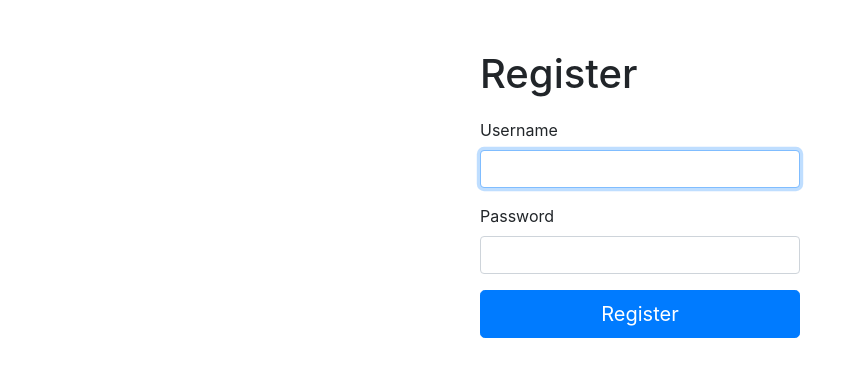
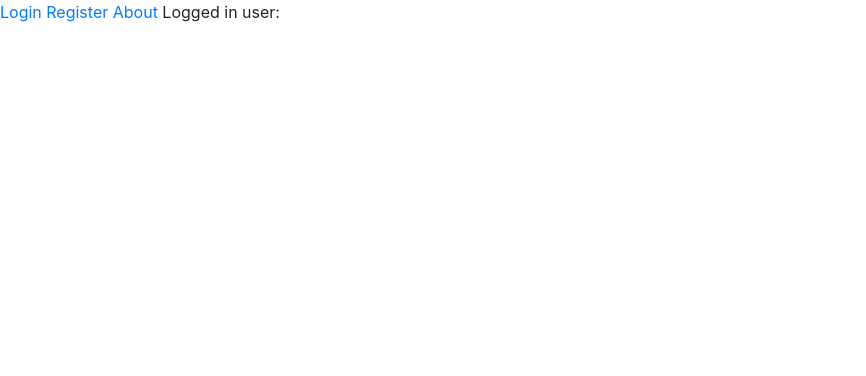
Before and after one commit to WojciechChrzastek/moto-app, a React (Create React App) app in the folder moto-frontend/: page / in a window 1280 px wide. Shown: the top 376 px of the page, without its empty margins (0-866 px from the left). Built offline with nearby package versions, Linux system fonts and the light colour scheme.

Commit message:
Add current state and dynamic view

```diff
--- a/moto-frontend/src/App.js
+++ b/moto-frontend/src/App.js
@@ -1,12 +1,80 @@
 import React, {Component} from 'react';
+
+import {
+  BrowserRouter as Router,
+  Route,
+  Link,
+  Redirect
+} from 'react-router-dom';
+
 import './App.css';
 
-import Registration from './Registration.js'
+import Login from './login.js'
+import Register from './Registration.js'
+import About from './about.js'
 
 class App extends Component {
+  state = { username: "", isAuthenticated : false };
+
+  updateUsername = () => {
+    const username = localStorage.getItem("username");
+    this.setState({ username: username });
+    if (username.length > 0) {
+      this.setState({isAuthenticated : true});
+      console.log("true");
+    } else {
+      this.setState({isAuthenticated : false});
+      console.log("false");
+    }
+  };
+
   render() {
-    return <Registration />
+    return (
+        <Router>
+          <div className="topMenu">
+            <Link to="/login">Login</Link>
+            <span> </span>
+            <Link to="/register">Register</Link>
+            <span> </span>
+            <Link to="/about">About</Link>
+            <span> </span>
+            <span>Logged in user: {localStorage.getItem("username")}</span>
+            <span> </span>
+            {localStorage.getItem("username") !== null ? <span><Link to="/login" onClick={this.logout}>Log out</Link></span> : null}
+          </div>
+
+          <div className="container">
+            <Route
+                path="/login"
+                render={props => <Login updateUsername={this.updateUsername} />}
+            />
+            <Route path="/register" component={Register}/>
+            <PrivateRoute path="/about" component={About}/>
+          </div>
+        </Router>
+    );
   }
+
+}
+
+function PrivateRoute({ component: Component, ...rest }) {
+  return (
+      <Route
+          {...rest}
+          render={props =>
+              localStorage.getItem("username") !== null ? (
+                  <Component {...props} />
+              ) : (
+                  <Redirect
+                      to={{
+                        pathname: "/login",
+                        state: { from: props.location }
+                      }}
+                  />
+              )
+          }
+      />
+  );
 }
 
 export default App;
```
